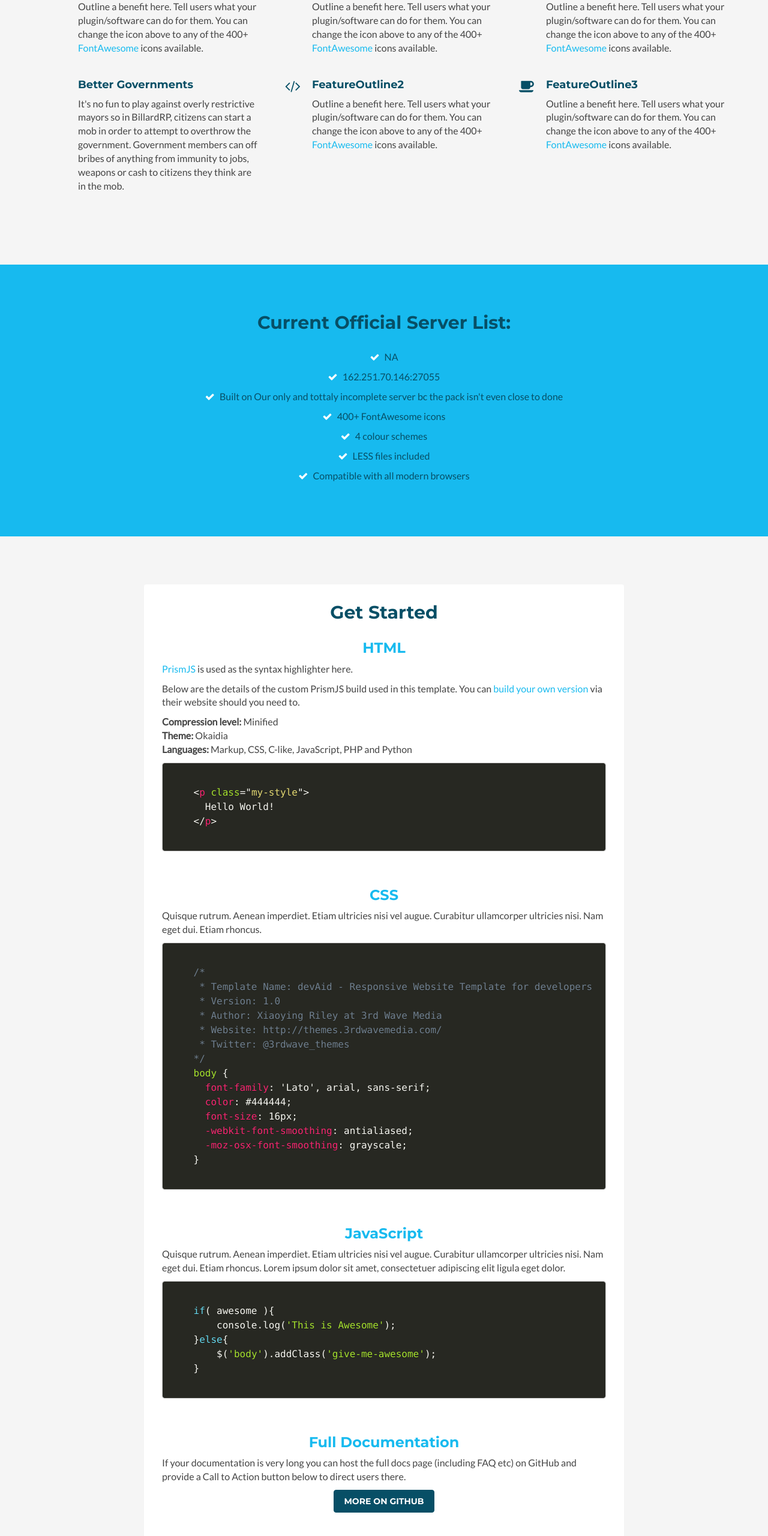
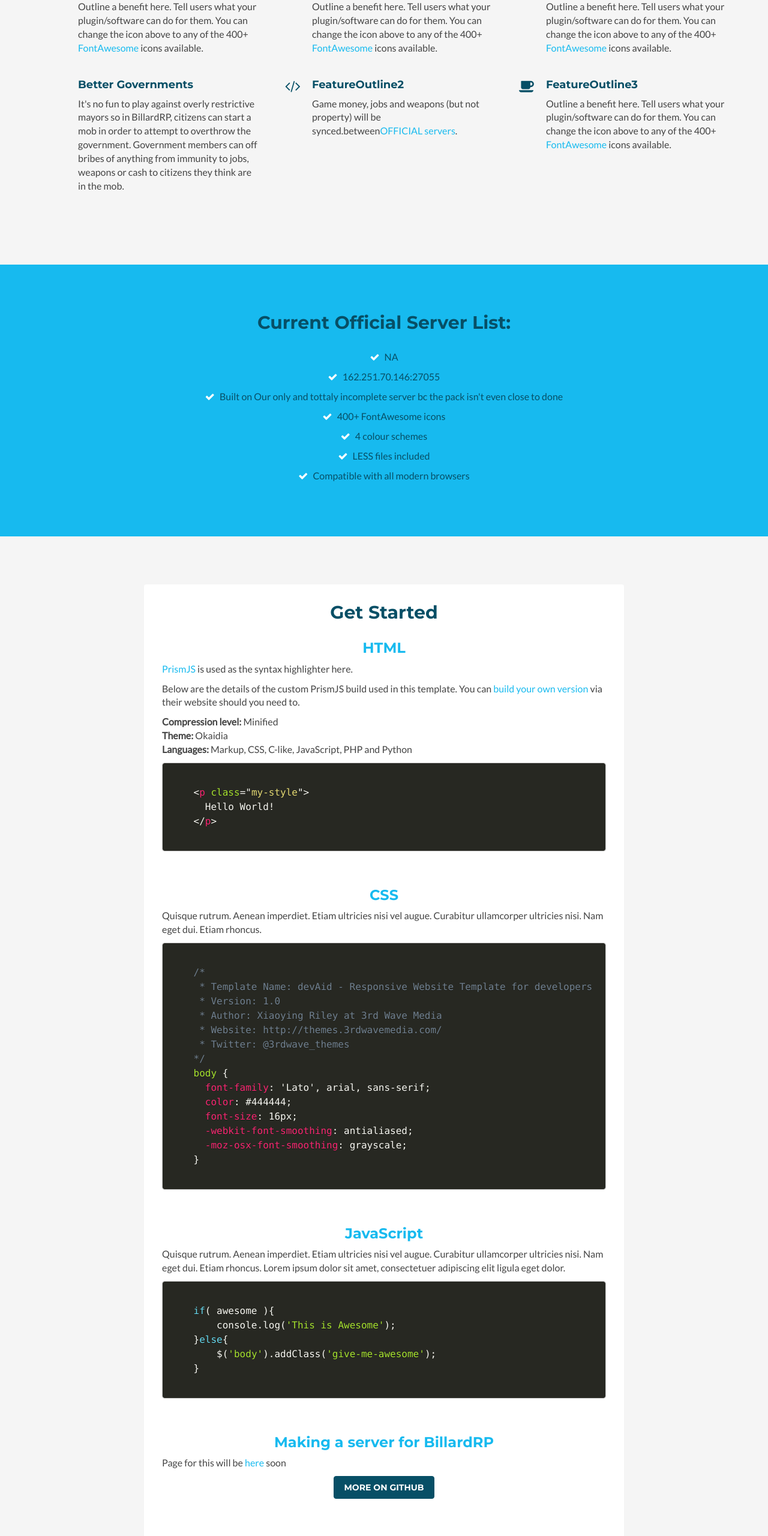
Before and after one commit to BillardDRP/billarddrp.github.io, a plain HTML site: page index.html in a window 1280 px wide. Shown: the part 979-3539 px from the top of the page at 60% size. Drawn offline with Linux system fonts and the light colour scheme; some icons are missing.

Commit message:
heeeeeey
• New feature outline

```diff
--- a/index.html
+++ b/index.html
@@ -161,7 +161,7 @@
                     </div>
                     <div class="content">
                         <h3 class="sub-title">FeatureOutline2</h3>
-                        <p>Outline a benefit here. Tell users what your plugin/software can do for them. You can change the icon above to any of the 400+ <a href="http://fortawesome.github.io/Font-Awesome/icons/" target="_blank">FontAwesome</a> icons available.</p>
+                        <p>Game money, jobs and weapons (but not property) will be synced.between<a href="Coming soon">OFFICIAL servers</a>.</p>
                     </div><!--//content-->
                 </div><!--//item-->
                 <div class="item col-md-4 col-sm-6 col-xs-12">
@@ -258,8 +258,8 @@
                 </div><!--//code-block-->
             </div><!--//block-->
             <div class="block">
-                <h3 class="sub-title text-center">Full Documentation</h3>
-                <p>If your documentation is very long you can host the full docs page (including FAQ etc) on GitHub and provide a Call to Action button below to direct users there.</p>
+                <h3 class="sub-title text-center">Making a server for BillardRP</h3>
+                <p>Page for this will be <a href="derp.html">here</a> soon</p>
                 <p class="text-center">
                     <a class="btn btn-cta-primary" href="https://github.com/twbs/bootstrap" target="_blank">More on GitHub</a>
                 </p>
```
Also changed, not shown: derp.html (added, +9 -0 lines).
